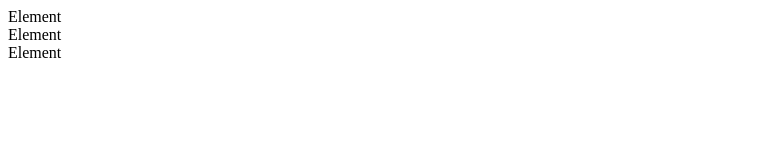
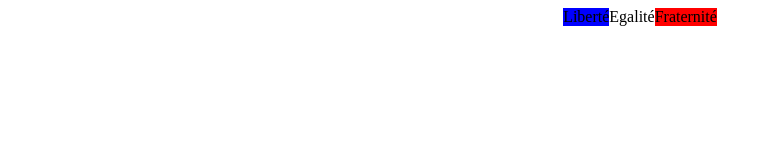
Before and after one commit to Matthieu-98/stage-mat, a plain HTML site: page Flexbox/flexbox.html in a window 1280 px wide. Shown: the whole page, without its empty margins (0-772 px from the left). Drawn offline with Linux system fonts and the light colour scheme.

Commit message:
fichiers mis à jour

```diff
--- a/Flexbox/flexbox.css
+++ b/Flexbox/flexbox.css
@@ -2,6 +2,22 @@
 {
 
 	display: flex;
-	flex-direction: column;
+	flex-direction: row;
+	justify-content: center;
+	align-items: center;
+}
 
+.element:nth-child(1)
+{
+	background-color: blue;
 }
+
+.element:nth-child(2)
+{
+	background-color: white;
+}
+
+.element:nth-child(3)
+{
+	background-color: red;
+}
--- a/Flexbox/flexbox.html
+++ b/Flexbox/flexbox.html
@@ -14,9 +14,9 @@
 
 	<div id="conteneur">
 
-		<div class="element 1">Element </div>
-		<div class="element 2">Element </div>
-		<div class="element 3">Element </div>
+		<div class="element 1">Liberté </div>
+		<div class="element 2">Egalité </div>
+		<div class="element 3">Fraternité </div>
 
 	</div>
 
```
Also changed, not shown: CV/monc-cv-correction.html (+1 -1 lines), Test/test-style-css.css (+2 -1 lines), Test/test.html (+4 -2 lines).
